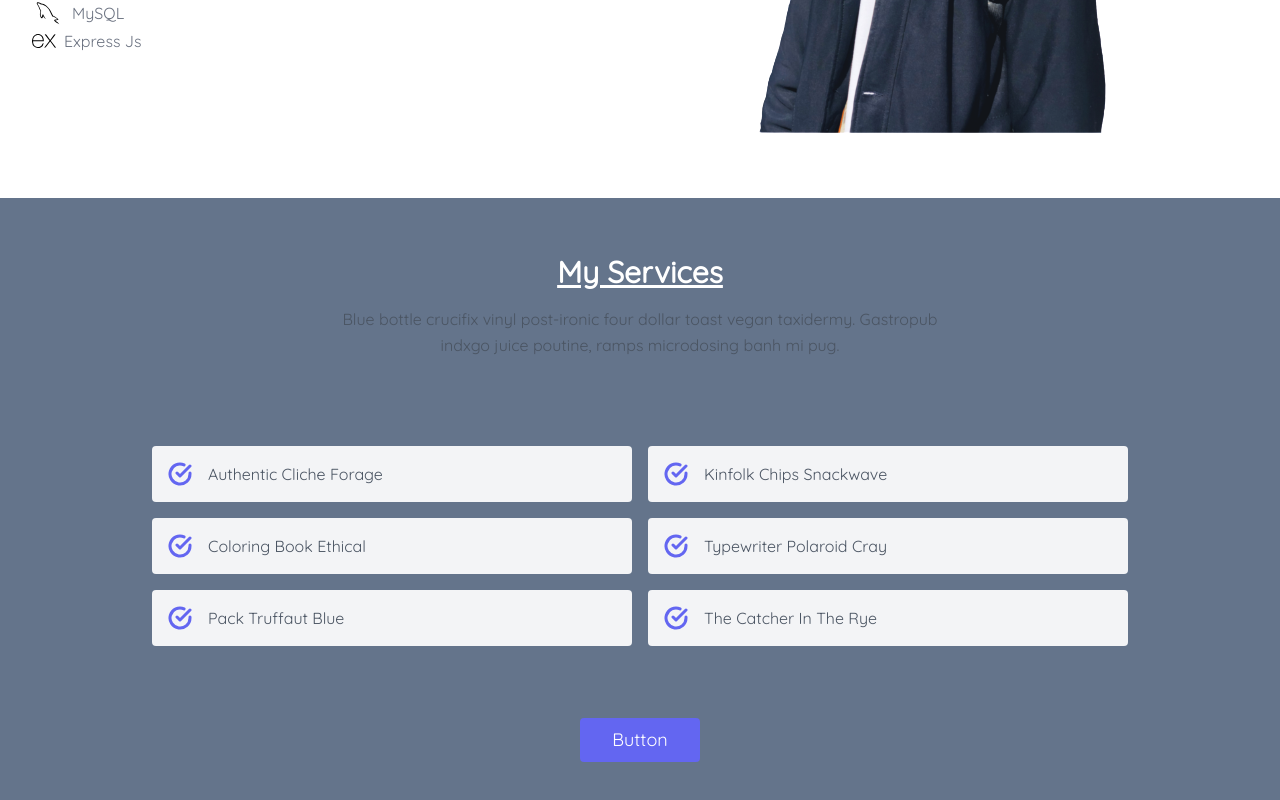
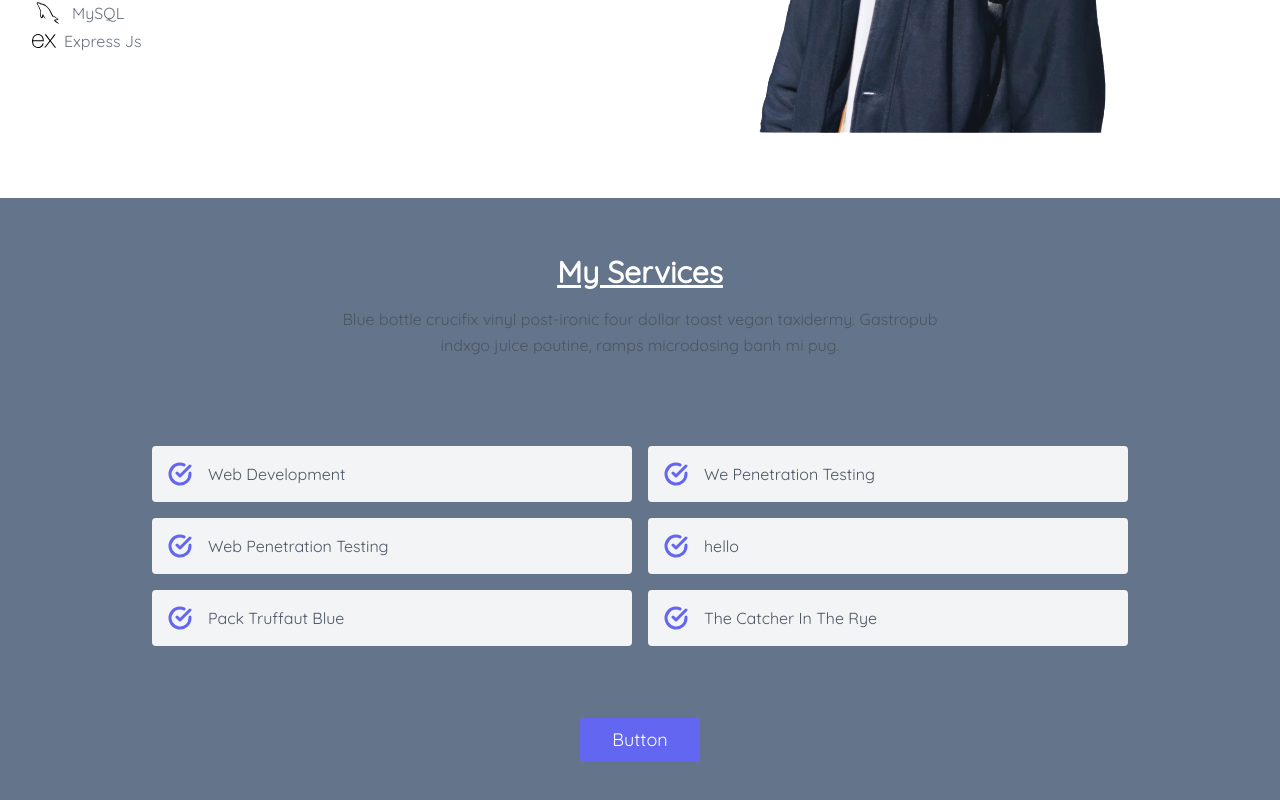
Before and after one commit to DC-21/MyPortfolio, a React (Vite) app: page / in a window 1280 px wide. Shown: the part 1094-1894 px from the top of the page. Built offline with nearby package versions, Linux system fonts and the light colour scheme; no server answers.

Commit message:
first commit

```diff
--- a/src/components/Services.jsx
+++ b/src/components/Services.jsx
@@ -15,7 +15,7 @@ const Services = () => {
                                 <path d="M22 11.08V12a10 10 0 11-5.93-9.14"></path>
                                 <path d="M22 4L12 14.01l-3-3"></path>
                             </svg>
-                            <span class="title-font font-medium">Authentic Cliche Forage</span>
+                            <span class="title-font font-medium">Web Development</span>
                         </div>
                     </div>
                     <div class="p-2 sm:w-1/2 w-full">
@@ -24,7 +24,7 @@ const Services = () => {
                                 <path d="M22 11.08V12a10 10 0 11-5.93-9.14"></path>
                                 <path d="M22 4L12 14.01l-3-3"></path>
                             </svg>
-                            <span class="title-font font-medium">Kinfolk Chips Snackwave</span>
+                            <span class="title-font font-medium">We Penetration Testing</span>
                         </div>
                     </div>
                     <div class="p-2 sm:w-1/2 w-full">
@@ -33,7 +33,7 @@ const Services = () => {
                                 <path d="M22 11.08V12a10 10 0 11-5.93-9.14"></path>
                                 <path d="M22 4L12 14.01l-3-3"></path>
                             </svg>
-                            <span class="title-font font-medium">Coloring Book Ethical</span>
+                            <span class="title-font font-medium">Web Penetration Testing</span>
                         </div>
                     </div>
                     <div class="p-2 sm:w-1/2 w-full">
@@ -42,7 +42,7 @@ const Services = () => {
                                 <path d="M22 11.08V12a10 10 0 11-5.93-9.14"></path>
                                 <path d="M22 4L12 14.01l-3-3"></path>
                             </svg>
-                            <span class="title-font font-medium">Typewriter Polaroid Cray</span>
+                            <span class="title-font font-medium">hello</span>
                         </div>
                     </div>
                     <div class="p-2 sm:w-1/2 w-full">
```
